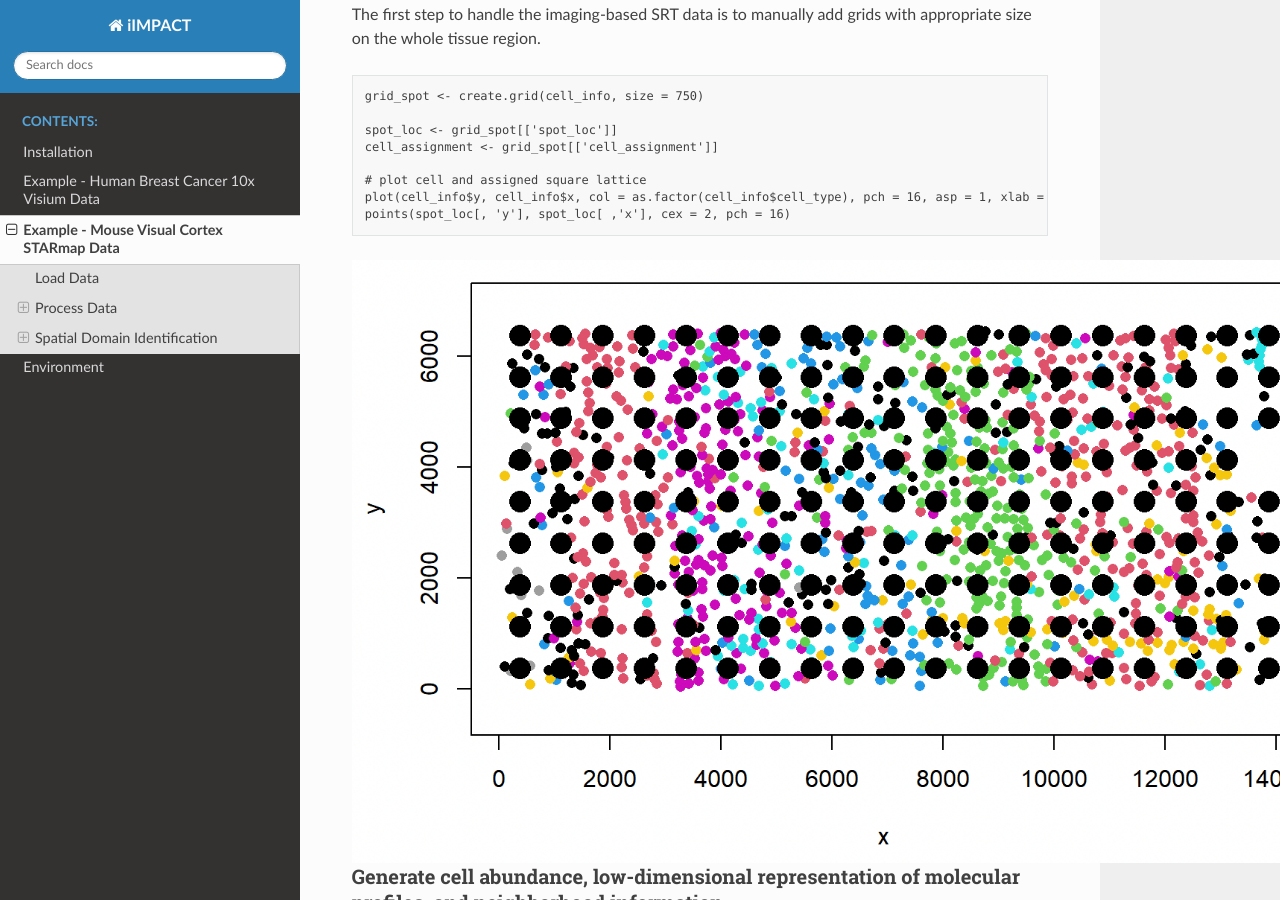
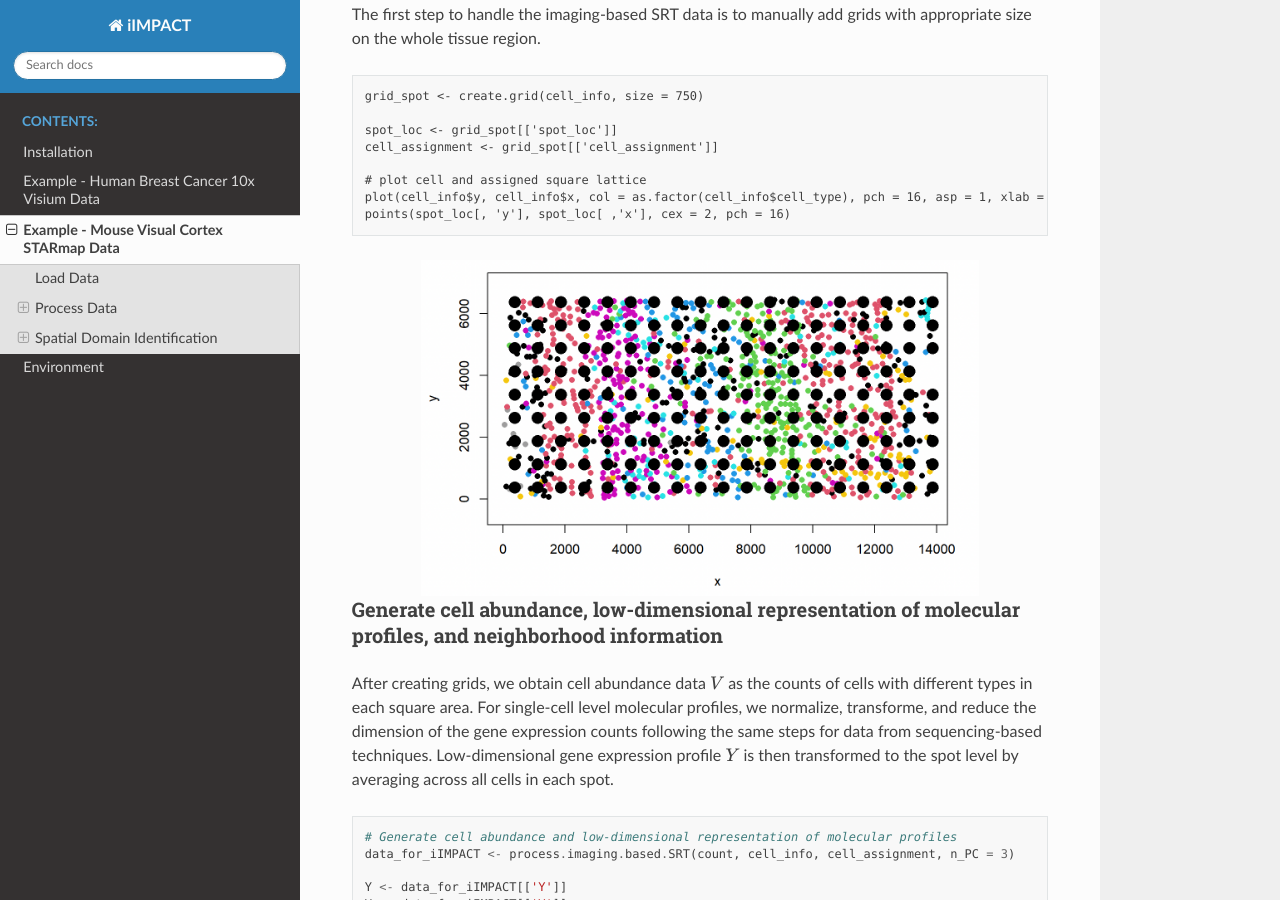
Before and after one commit to Xijiang1997/iIMPACT, a Sphinx documentation site: the page built from docs/starmap_example.rst, in a window 1280 px wide and 900 px high, scrolled down 1139 px. Built offline with Sphinx 7.4.7 and the Read the Docs theme 2.0.0, drawn with Linux system fonts in a browser that asks for light colours.

Commit message:
Update starmap_example.rst

```diff
--- a/docs/starmap_example.rst
+++ b/docs/starmap_example.rst
@@ -52,8 +52,8 @@ The first step to handle the imaging-based SRT data is to manually add grids wit
         points(spot_loc[, 'y'], spot_loc[ ,'x'], cex = 2, pch = 16)
 
 .. figure:: plot_starmap_grid.png
-    :align: center
-    :figwidth: 1000px
+   :width: 80%
+   :align: center
 
 Generate cell abundance, low-dimensional representation of molecular profiles, and neighborhood information
 ~~~~~~~~~~~~~~~~~~~~~~~~~~~~~~~~~~~~~~~~~~~~~~~~~~~~~~~~~~~~~~~~~~~~~~~~~~~~~~~~~~~~~~~~~~~~~~~~~~~~~~~~~~~~~~~~
@@ -109,5 +109,5 @@ After obtaining the posterior samples of Bayesian mixture model via the `run.iIM
           geom_point()
 
 .. figure:: plot_starmap_domain.png
-    :align: center
-    :figwidth: 1000px
+   :width: 80%
+   :align: center
```
